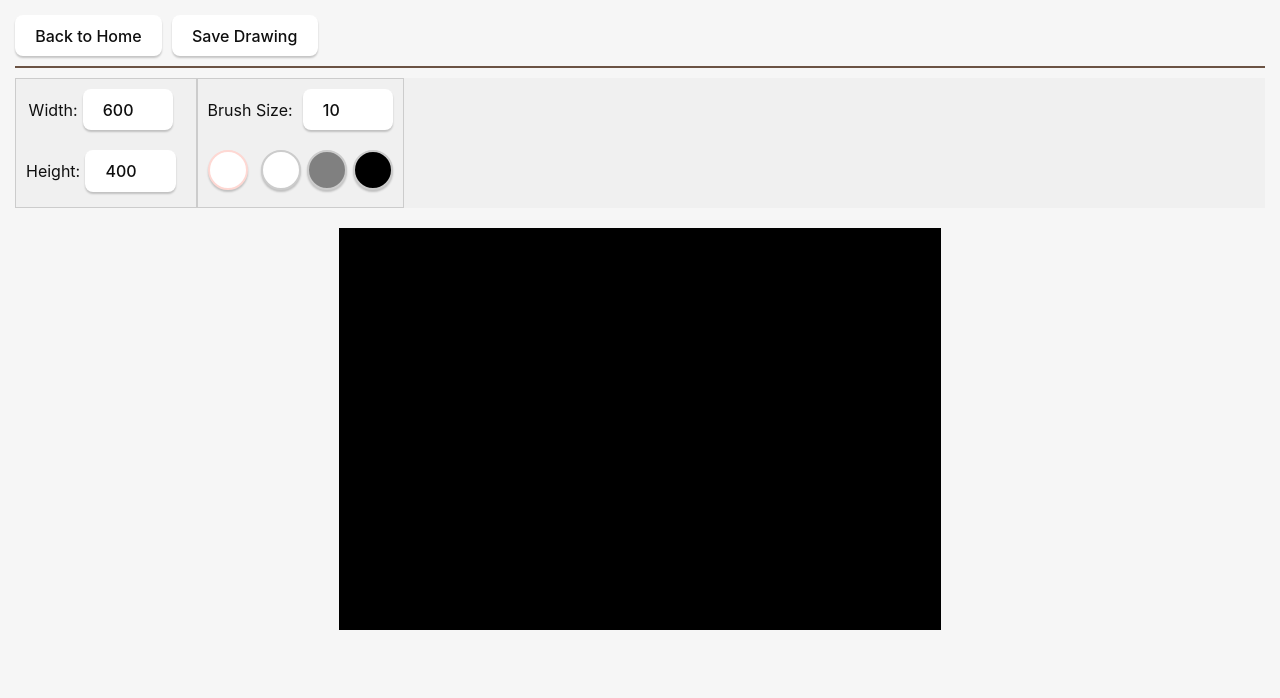
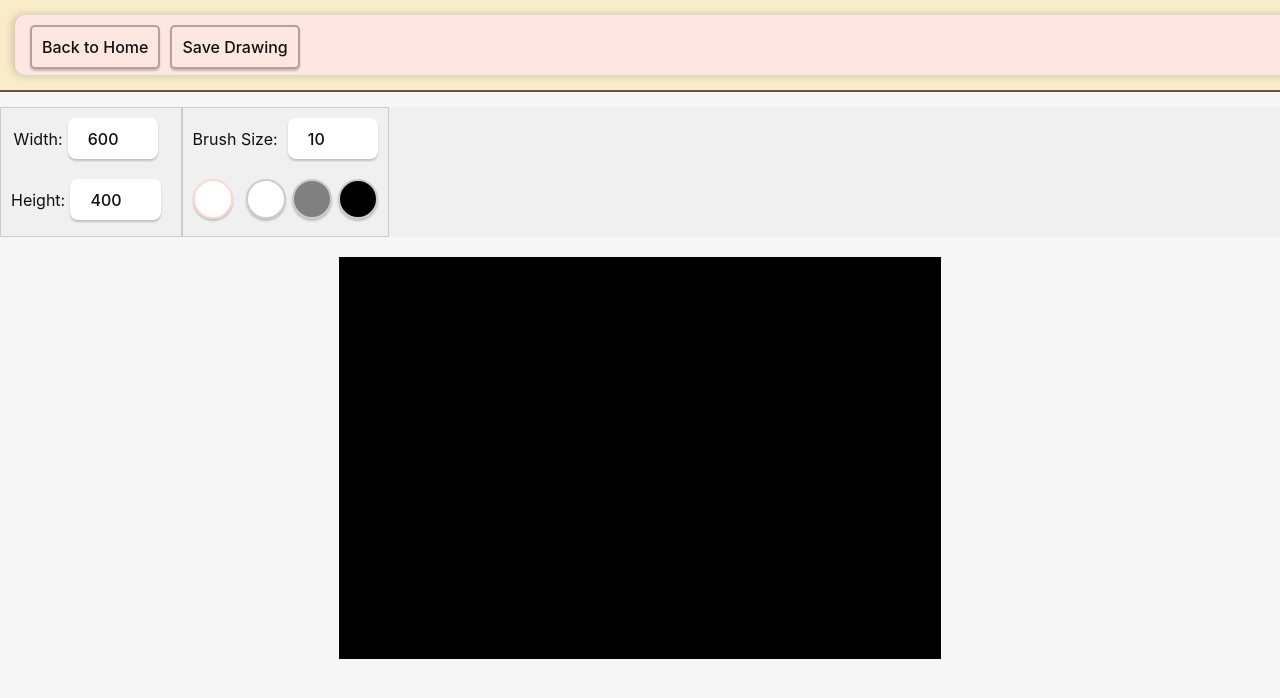
Before and after one commit to grahamasam/Autostereogram_Builder, a React (Vite) app: page /canvas in a window 1280 px wide. Shown: the top 698 px of the page. Built offline with nearby package versions, Linux system fonts and the light colour scheme.

Commit message:
top bar for depth map

```diff
--- a/src/App.css
+++ b/src/App.css
@@ -32,7 +32,7 @@ canvas {
   left: 30px;
   top: 30px;
   background-color: #F8D5C9;
-  box-shadow: -2px 0 8px  rgba(0, 0, 0, 0.2), 2px 0 8px rgba(0, 0, 0, 0.2), 0 -2px 8px rgba(0, 0, 0, 0.2);;
+  box-shadow: -2px 0 8px  rgba(0, 0, 0, 0.2), 2px 0 8px rgba(0, 0, 0, 0.2), 0 -2px 8px rgba(0, 0, 0, 0.2);
   z-index: 2;
   border-radius: 15px;
   padding-top: 15px;
@@ -45,14 +45,14 @@ canvas {
   font-size: 16px;
   background-color: #fee6e3;
   color: #111;
-  border: 2px solid #6b5344;
+  border: 2px solid #6b53447b;
   border-radius: 8px;
   cursor: pointer;
   border-radius: 5px;
 }
 .sidebar button:hover {
   background-color: #fed8d3;
-  border: 2px solid #757575;
+  border: 2px solid #6b5344;
 }
 
 .my_funny_css {
@@ -122,3 +122,31 @@ hr {
 .brush-color-button:hover {
   border: 2px solid #fed8d3;
 }
+
+.return-top-bar {
+  height: 60px;
+  position: fixed;
+  left: 15px;
+  top: 15px;
+  width: 100%;
+  background-color: #fee6e3;
+  border-top-left-radius: 10px;
+  border-bottom-left-radius: 10px;
+  box-shadow: -2px 0 8px rgba(0, 0, 0, 0.2);
+}
+
+.return-bar-button {
+  display: block;
+  padding: 10px;
+  font-size: 16px;
+  background-color: #fee6e3;
+  color: #111;
+  border: 2px solid #6b53447b;
+  border-radius: 8px;
+  cursor: pointer;
+  border-radius: 5px;
+}
+.return-bar-button:hover {
+  background-color: #fed8d3;
+  border: 2px solid #6b5344;
+}
--- a/src/Canvas.jsx
+++ b/src/Canvas.jsx
@@ -74,14 +74,17 @@ const Canvas = () => {
   };
 
   return (
-    <div style={{ margin: '15px'}}>
-      <div style={{ marginBottom: '10px', display: 'flex', alignItems: 'center' }}>
-        <Link to="/" style={{ marginRight: '10px' }}>
-          <button>Back to Home</button>
-        </Link>
-        <button style={{ display: 'block', marginRight: '0' }} onClick={saveDrawing}>Save Drawing</button>
-      </div >
-      <hr style={{ margin: '10px 0' }} />
+    <div>
+      <div style={{ backgroundColor: '#f8ecc9', height: '90px', borderBottom: '2px solid #6b5344', marginBottom: '15px' }}>
+        <div class="return-top-bar">
+          <div style={{ marginTop: '10px', marginLeft: '15px', display: 'flex', alignItems: 'center' }}>
+            <Link to="/" style={{ marginRight: '10px' }}>
+              <button className='return-bar-button'>Back to Home</button>
+            </Link>
+            <button className='return-bar-button' style={{ display: 'block', marginRight: '0' }} onClick={saveDrawing}>Save Drawing</button>
+          </div>
+        </div>
+      </div>
       <div class="resizable-container">
         <div class="content">
           <div class="inner-content">
```
